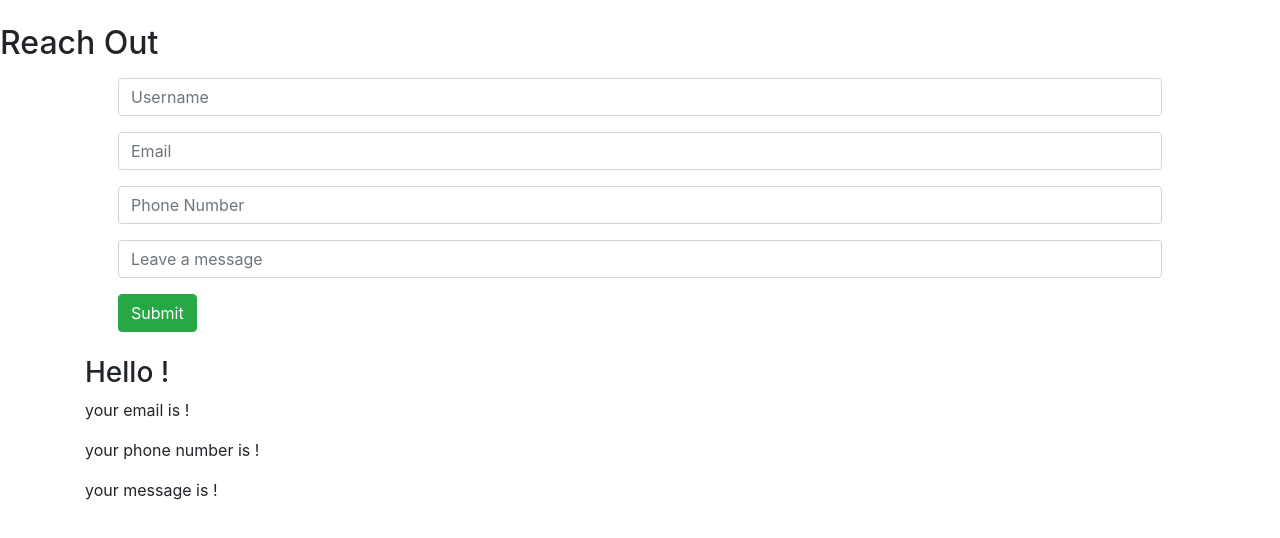
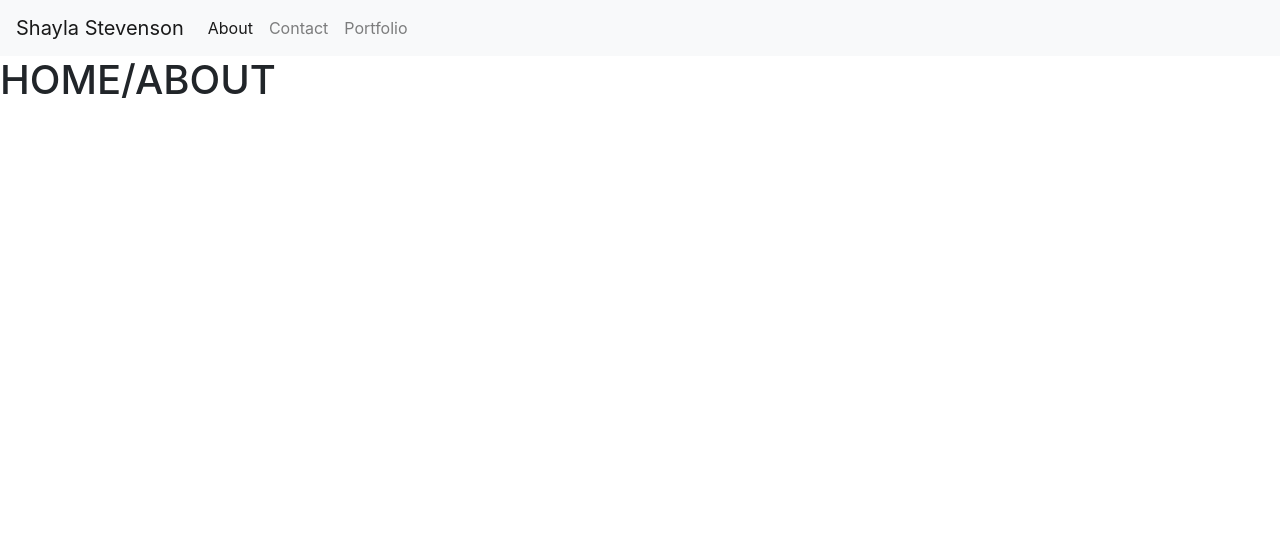
Before and after one commit to ShaylaStevenson/shayla-stevenson, a React (Create React App) app: page / in a window 1280 px wide. Shown: the top 538 px of the page. Built offline with nearby package versions, Linux system fonts and the light colour scheme.

Commit message:
navbar functioning

```diff
--- a/src/App.js
+++ b/src/App.js
@@ -1,25 +1,25 @@
-// ref unit 20 activity 14
+// ref unit 20 activity 4, 14
 import React from "react";
-//import About from "./pages/About";
+import { BrowserRouter as Router, Route } from "react-router-dom";
+import About from "./pages/About";
 import Contact from "./pages/Contact";
-//import Portfolio from "./pages/Portfolio";
+import Portfolio from "./pages/Portfolio";
 //import Header from "./components/Header";
 //import Footer from "./components/Footer";
 //import Project from "./components/Project";
+import Navbar from "./components/Navbar";
 
 function App() {
+  document.title = "Shayla Stevenson"
   return (
-    <div>
-      {/* <Header /> */}
-
-      {/* <About /> */}
-      <Contact />
-      {/* <Portfolio> */}
-        {/* <Project /> */}
-      {/* </Portfolio> */}
-
-      {/* <Footer /> */}
-    </div>
+    <Router>
+      <div>
+        <Navbar />
+        <Route exact path="/" component={About} />
+        <Route exact path="/contact" component={Contact} />
+        <Route exact path="/portfolio" component={Portfolio} />
+      </div>
+    </Router>
   );
 }
 
--- a/src/components/Navbar/index.js
+++ b/src/components/Navbar/index.js
@@ -0,0 +1,56 @@
+import React from "react";
+import { Link } from "react-router-dom";
+import "./style.css";
+
+// Depending on the current path, this component sets the "active" class on the appropriate navigation link item
+function Navbar() {
+  return (
+    <nav className="navbar navbar-expand-lg navbar-light bg-light">
+      <Link className="navbar-brand" to="/">
+        Shayla Stevenson
+      </Link>
+      <div>
+        <ul className="navbar-nav">
+          <li className="nav-item">
+            <Link
+              to="/"
+              className={
+                window.location.pathname === "/" || window.location.pathname === "/about"
+                  ? "nav-link active"
+                  : "nav-link"
+              }
+            >
+              About
+            </Link>
+          </li>
+          <li className="nav-item">
+            <Link
+              to="/contact"
+              className={
+                window.location.pathname === "/contact"
+                  ? "nav-link active"
+                  : "nav-link"
+              }
+            >
+              Contact
+            </Link>
+          </li>
+          <li className="nav-item">
+            <Link
+              to="/portfolio"
+              className={
+                window.location.pathname === "/portfolio"
+                  ? "nav-link active"
+                  : "nav-link"
+              }
+            >
+              Portfolio
+            </Link>
+          </li>
+        </ul>
+      </div>
+    </nav>
+  );
+}
+
+export default Navbar;
--- a/src/components/Navbar/style.css
+++ b/src/components/Navbar/style.css
@@ -0,0 +1,3 @@
+nav.navbar.navbar-default {
+    margin-bottom: 0;
+}
--- a/src/pages/About.js
+++ b/src/pages/About.js
@@ -0,0 +1,9 @@
+import React from "react";
+
+function About() {
+    return(
+        <h1>HOME/ABOUT</h1>
+    )
+}
+
+export default About;
--- a/src/pages/Portfolio.js
+++ b/src/pages/Portfolio.js
@@ -0,0 +1,9 @@
+import React from "react";
+
+function Portfolio() {
+    return(
+        <h1>PORTFOLIO</h1>
+    )
+}
+
+export default Portfolio;
```
